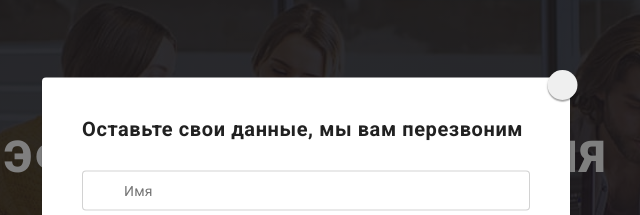
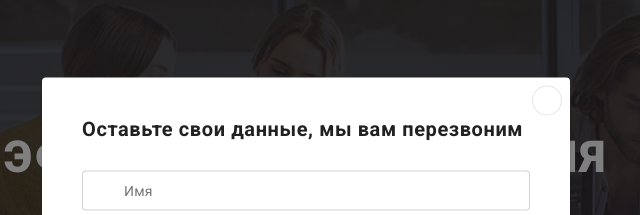
Before and after one commit to Jekosik/goit-markup-hw-07, a plain HTML site: page index.html in a window 1280 px wide. Both pictures are taken after a click on the button "Заказать услугу". Shown: the part 144-359 px from the top of the page, 334-974 px from the left. Drawn offline with nearby package versions, Linux system fonts and the light colour scheme.

Commit message:
Изменение кнопки закрытия модального окна

```diff
--- a/css/styles.css
+++ b/css/styles.css
@@ -481,8 +481,8 @@ img{
 
 .close-button {
     position: absolute;
-    top: 0;
-    right: 0;
+    top: 8px;
+    right: 8px;
 
     display: flex;
     align-items: center;
@@ -491,12 +491,12 @@ img{
     width: 30px;
     height: 30px;
 
+    background-color: var(--white-color);
     cursor: pointer;
     border-radius: 50%;
-    border: none;
-    box-shadow: 0px 2px 1px rgba(0, 0, 0, 0.2), 0px 1px 1px rgba(0, 0, 0, 0.14), 0px 1px 3px rgba(0, 0, 0, 0.12);
+    border: 1px solid rgba(0, 0, 0, 0.1);
 
-    transform: translate(25%, -25%) scale(1);
+    transform: scale(1);
     transition: transform var(--transition-duration) var(--cubic);
 }
 
```
